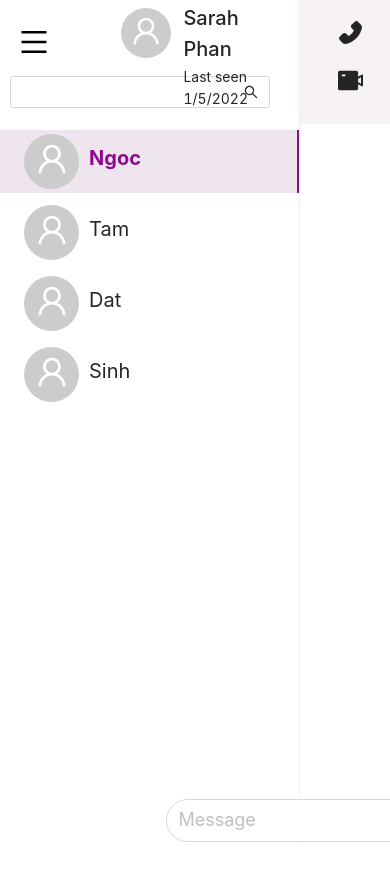
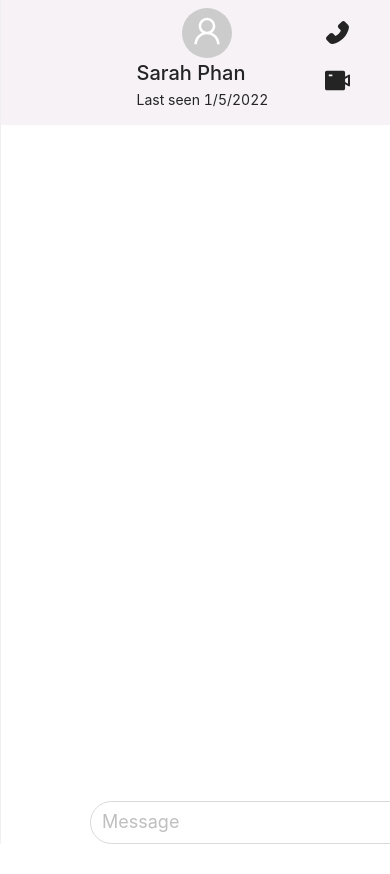
Before and after one commit to Laughing6901/BookSellingWebApp, a React (Create React App) app in the folder Frontend/: page /room/0 in a window 390 px wide. Shown: the top 874 px of the page. Built offline with nearby package versions, Linux system fonts and the light colour scheme.

Commit message:
responsive box header

```diff
--- a/Frontend/src/ChatRoom/index.js
+++ b/Frontend/src/ChatRoom/index.js
@@ -1,4 +1,4 @@
-import { MenuOutlined, SearchOutlined } from '@ant-design/icons'
+import { MenuOutlined, SearchOutlined, UploadOutlined, UserOutlined, VideoCameraOutlined } from '@ant-design/icons'
 import {
   Col,
   Dropdown,
@@ -51,7 +51,7 @@ export default function ChatRoom(props) {
 
   const renderListName = () => {
     return (
-      <AccountList theme={theme} url={url}/>
+      <AccountList theme={theme} url={url} />
     )
   }
 
@@ -61,14 +61,16 @@ export default function ChatRoom(props) {
 
   return (
     <div className='chatRoomContent'>
-      <Layout hasSider>
+      <Layout>
         <Sider
           style={{
             height: '100vh',
             position: 'fixed',
-            borderRight: '1px solid #f0f0f0'
+            borderRight: '1px solid #f0f0f0',
           }}
           theme={theme}
+          breakpoint="md"
+          collapsedWidth={0}
         >
           <div style={{ marginLeft: 10, marginTop: 18, marginBottom: 18, width: 280 }} className="siderHeader">
             <Row>
@@ -84,7 +86,7 @@ export default function ChatRoom(props) {
           </div>
           {renderListName()}
         </Sider>
-        <Layout className="site-layout" style={{ marginLeft: '19.6%' }}>
+        <Layout className="site-layout">
           <Content>
             <Route
               exact={false}
--- a/Frontend/src/ChatRoom/style.css
+++ b/Frontend/src/ChatRoom/style.css
@@ -1,81 +1,110 @@
 .chatRoomContent .ant-menu {
     background-color: transparent;
 }
+
 .chatRoomContent .ant-layout-sider {
-    overflow: hidden;
     min-width: 300px !important;
     max-width: 320px !important;
     width: 300px !important;
 }
-.chatRoomContent .ant-layout-sider:hover {
+
+.chatRoomContent .ant-layout-sider-children:hover {
     overflow-y: scroll;
 }
+
 .chatRoomContent .ant-menu-inline .ant-menu-item {
     height: 63px;
 }
+
 .chatRoomContent .friendName {
     margin-left: 10px;
     font-size: 20px;
 }
+
 .anticon-menu {
     padding: 10px;
 }
+
 .chatRoomContent .anticon-menu:hover {
     background-color: rgba(216, 191, 216, 0.553);
     border-radius: 30px;
     padding: 10px;
 }
+
 ::-webkit-scrollbar {
     width: 10px;
 }
+
 ::-webkit-scrollbar-thumb {
     background: #80808081;
     border-radius: 10px;
 }
+
 ::-webkit-scrollbar-thumb:hover {
     background: #2f2d2d6d;
 }
-.chatRoomContent .siderHeader .ant-input-affix-wrapper{
+
+.chatRoomContent .siderHeader .ant-input-affix-wrapper {
     margin-top: 10px;
 }
+
 .chatRoomContent .ant-input-affix-wrapper:not(.ant-input-affix-wrapper-disabled):hover {
     border-color: thistle;
 }
-.chatRoomContent .ant-input-affix-wrapper-focused{
+
+.chatRoomContent .ant-input-affix-wrapper-focused {
     border-color: thistle;
     box-shadow: 0 0 0 2px rgba(216, 191, 216, 0.4);
 }
-.ant-dropdown-menu-title-content .ant-switch{
+
+.ant-dropdown-menu-title-content .ant-switch {
     margin-left: 30px;
     min-width: 35px;
     height: 18px;
 }
-.ant-dropdown-menu-title-content .ant-switch .ant-switch-handle{
+
+.ant-dropdown-menu-title-content .ant-switch .ant-switch-handle {
     width: 13px;
     height: 13px;
 }
-body.light{
+
+body.light {
     --color: black;
 }
-body.dark{
+
+body.dark {
     --color: white;
 }
+
 .chatRoomContent .anticon-menu {
     color: var(--color)
 }
-.chatRoomContent .ant-menu-light .ant-menu-item-active, .chatRoomContent .ant-menu-light .ant-menu-item:hover{
+
+.chatRoomContent .ant-menu-light .ant-menu-item-active,
+.chatRoomContent .ant-menu-light .ant-menu-item:hover {
     color: rgb(142, 11, 142);
     background-color: rgba(216, 191, 216, 0.4);
 }
-.chatRoomContent .ant-menu-inline .ant-menu-item:after{
+
+.chatRoomContent .ant-menu-inline .ant-menu-item:after {
     border-right: 3px solid rgb(142, 11, 142);
 }
-.chatRoomContent .ant-menu:not(.ant-menu-horizontal) .ant-menu-item-selected{
+
+.chatRoomContent .ant-menu:not(.ant-menu-horizontal) .ant-menu-item-selected {
     background-color: rgba(216, 191, 216, 0.4)
 }
-.chatRoomContent .ant-menu-item a:hover{
+
+.chatRoomContent .ant-menu-item a:hover {
     color: rgb(142, 11, 142)
 }
-.chatRoomContent .ant-menu-dark.ant-menu-dark:not(.ant-menu-horizontal) .ant-menu-item-selected{
+
+.chatRoomContent .ant-menu-dark.ant-menu-dark:not(.ant-menu-horizontal) .ant-menu-item-selected {
     background-color: rgb(233 217 233) !important;
 }
+
+.chatRoomContent .ant-layout-sider-collapsed{
+    overflow: hidden;
+    min-width: 0 !important;
+    max-width: 0 !important;
+    width: 0 !important;
+}
--- /dev/null
+++ b/Frontend/src/Message/BoxHeader/index.js
@@ -0,0 +1,58 @@
+import { PhoneFilled, UserOutlined, VideoCameraFilled } from '@ant-design/icons'
+import { Avatar, Col, Row } from 'antd'
+import React from 'react'
+
+export default function BoxHeader() {
+    function accessMicro() {
+        navigator.mediaDevices.getUserMedia({video: false, audio: true}).then( stream => {
+            window.localStream = stream;
+            window.localAudio.srcObject = stream;
+            window.localAudio.autoplay = true;
+        }).catch( err => {
+            console.log("u got an error:" + err)
+        });
+    }
+    function accessCamera() {
+        navigator.mediaDevices.getUserMedia({video: true, audio: true}).then( stream => {
+            window.localStream = stream;
+            window.localAudio.srcObject = stream;
+            window.localAudio.autoplay = true;
+        }).catch( err => {
+            console.log("u got an error:" + err)
+        });
+    }
+
+    return (
+        <div className='boxHeader'>
+            <Row>
+                <Col span={20}>
+                    <Row className='accountDetail'>
+                        <Col>
+                            <Avatar size={50} icon={<UserOutlined style={{ fontSize: 30 }} />} />
+                        </Col>
+                        <Col xl={8}>
+                            <h3 style={{ marginBottom: 0, fontSize: 20 }}>Sarah Phan</h3>
+                            <p>Last seen 1/5/2022</p>
+                        </Col>
+                    </Row>
+                </Col>
+                <Col span={4}>
+                    <Row>
+                        <Col>
+                            <PhoneFilled
+                                style={{ marginRight: 40, fontSize: 25, marginTop: 20 }}
+                                onClick={accessMicro}
+                            />
+                        </Col>
+                        <Col>
+                            <VideoCameraFilled
+                                style={{ fontSize: 25, marginTop: 20 }}
+                                onClick={accessCamera}
+                            />
+                        </Col>
+                    </Row>
+                </Col>
+            </Row>
+        </div>
+    )
+}
--- a/Frontend/src/Message/index.js
+++ b/Frontend/src/Message/index.js
@@ -1,71 +1,36 @@
-import { PhoneFilled, UserOutlined, VideoCameraFilled } from '@ant-design/icons'
-import { Avatar, Col, Input, Row } from 'antd'
-import React from 'react'
+import { Input } from 'antd'
+import React, { useEffect, useState } from 'react'
 import { useDispatch } from 'react-redux'
+import BoxHeader from './BoxHeader'
+import { changeTrigger } from './siderSlice'
 import './style.css'
 
 export default function Message() {
     const dispatch = useDispatch();
-    function accessMicro() {
-        navigator.mediaDevices.getUserMedia({video: false, audio: true}).then( stream => {
-            window.localStream = stream;
-            window.localAudio.srcObject = stream;
-            window.localAudio.autoplay = true;
-        }).catch( err => {
-            console.log("u got an error:" + err)
-        });
-    }
-    function accessCamera() {
-        navigator.mediaDevices.getUserMedia({video: true, audio: true}).then( stream => {
-            window.localStream = stream;
-            window.localAudio.srcObject = stream;
-            window.localAudio.autoplay = true;
-        }).catch( err => {
-            console.log("u got an error:" + err)
-        });
+
+    const renderBoxHeader = () => {
+        return(
+            <BoxHeader/>
+        )
     }
 
-
+    const [trigger, isTrigger] = useState(false)
+    console.log({trigger})
+    useEffect(() => {
+        dispatch(changeTrigger(trigger))
+    }, [trigger])
 
     return (
         <div className='messageBox'>
-            <div className='boxHeader'>
-                <Row>
-                    <Col span={20}>
-                        <Row>
-                            <Col>
-                                <Avatar size={50} icon={<UserOutlined style={{ fontSize: 30 }} />} />
-                            </Col>
-                            <Col span={8}>
-                                <h3 style={{ marginBottom: 0, fontSize: 20 }}>Sarah Phan</h3>
-                                <p>Last seen 1/5/2022</p>
-                            </Col>
-                        </Row>
-                    </Col>
-                    <Col span={4}>
-                        <Row>
-                            <Col>
-                                <PhoneFilled
-                                style={{marginRight: 40, fontSize: 25, marginTop: 20}}
-                                onClick = {accessMicro}
-                                />
-                            </Col>
-                            <Col>
-                                <VideoCameraFilled
-                                style={{ fontSize: 25, marginTop: 20}}
-                                onClick = {accessCamera}
-                                />
-                            </Col>
-                        </Row>
-                    </Col>
-                </Row>
-            </div>
+            {renderBoxHeader()}
             <div className='messageList'></div>
             <div className='sendMessage'>
                 <form>
                     <div className='inputGroup'>
                         <div className='inputText'>
-                            <Input placeholder="Message" allowClear />
+                            <Input placeholder="Message" allowClear onClick={() => {
+                                isTrigger(true)
+                            }}/>
                         </div>
                     </div>
                 </form>
--- /dev/null
+++ b/Frontend/src/Message/siderSlice.js
@@ -0,0 +1,19 @@
+import { createSlice } from "@reduxjs/toolkit"
+
+const initialState = {
+    trigger: false
+}
+
+const siderSlice = createSlice({
+    name: 'sider',
+    initialState,
+    reducers: {
+        changeTrigger(state, action){
+            state.trigger = action.payload
+            console.log(123)
+        }
+    }
+})
+
+export const {changeTrigger} = siderSlice.actions
+export default siderSlice.reducer
--- a/Frontend/src/Message/style.css
+++ b/Frontend/src/Message/style.css
@@ -1,7 +1,6 @@
 body.light{
     --background-color: white;
     --background: rgba(216, 203, 216, 0.247);
-
 }
 body.dark{
     --background-color: #001529;
@@ -36,5 +35,22 @@ body.dark{
 }
 .inputText .ant-input-affix-wrapper>input.ant-input{
     font-size: 18px;
+}
 
+@media screen and (min-width: 1200px){
+    .accountDetail{
+        margin-left: 24vw;
+    }
 }
+
+@media screen and (max-width: 1200px){
+    .accountDetail{
+        margin-left: 30vw;
+    }
+}
+
+@media screen and (max-width: 992px){
+    .accountDetail{
+        margin-left: 35vw;
+    }
+}
--- a/Frontend/src/store.js
+++ b/Frontend/src/store.js
@@ -3,11 +3,13 @@ import chatRoomSlice from './ChatRoom/chatRoomSlice';
 import chatMiddleware from './middleware/chat.middleware';
 import crashMiddleware from './middleware/crash.middleware';
 import loggerMiddleware from './middleware/logger.middleware';
+import changeTrigger from "./Message/siderSlice"
 // create redux store
 // redux store save and manage all reducer
 export const store = configureStore({
   reducer: {
     chatRoom: chatRoomSlice,
+    sider: changeTrigger
   },
   middleware: (getDefaultMiddleware) => {
     return getDefaultMiddleware().concat([crashMiddleware, loggerMiddleware, chatMiddleware]);
```
Also changed, not shown: 1 other file (tests, documents, lock files or other folders).
